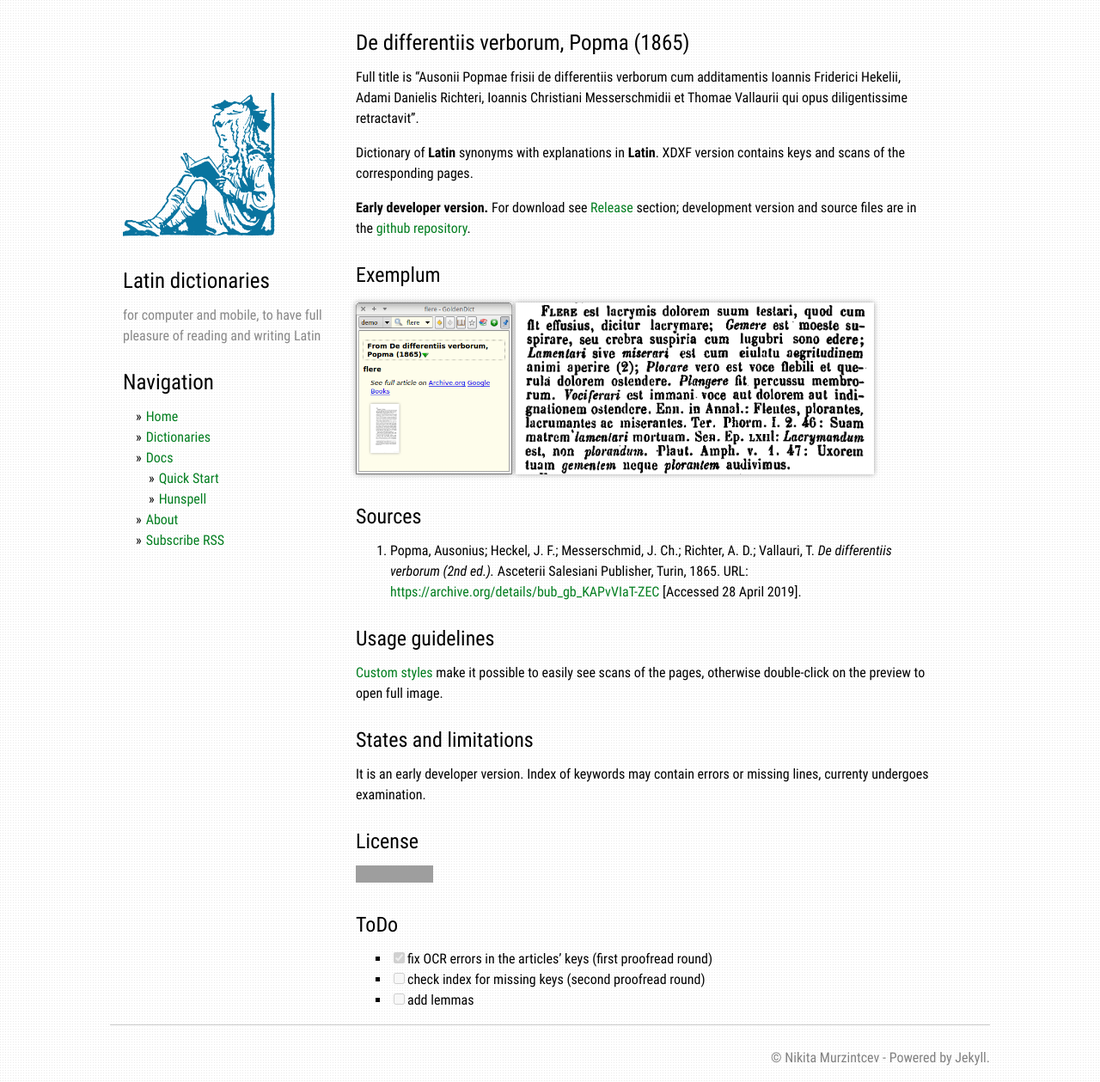
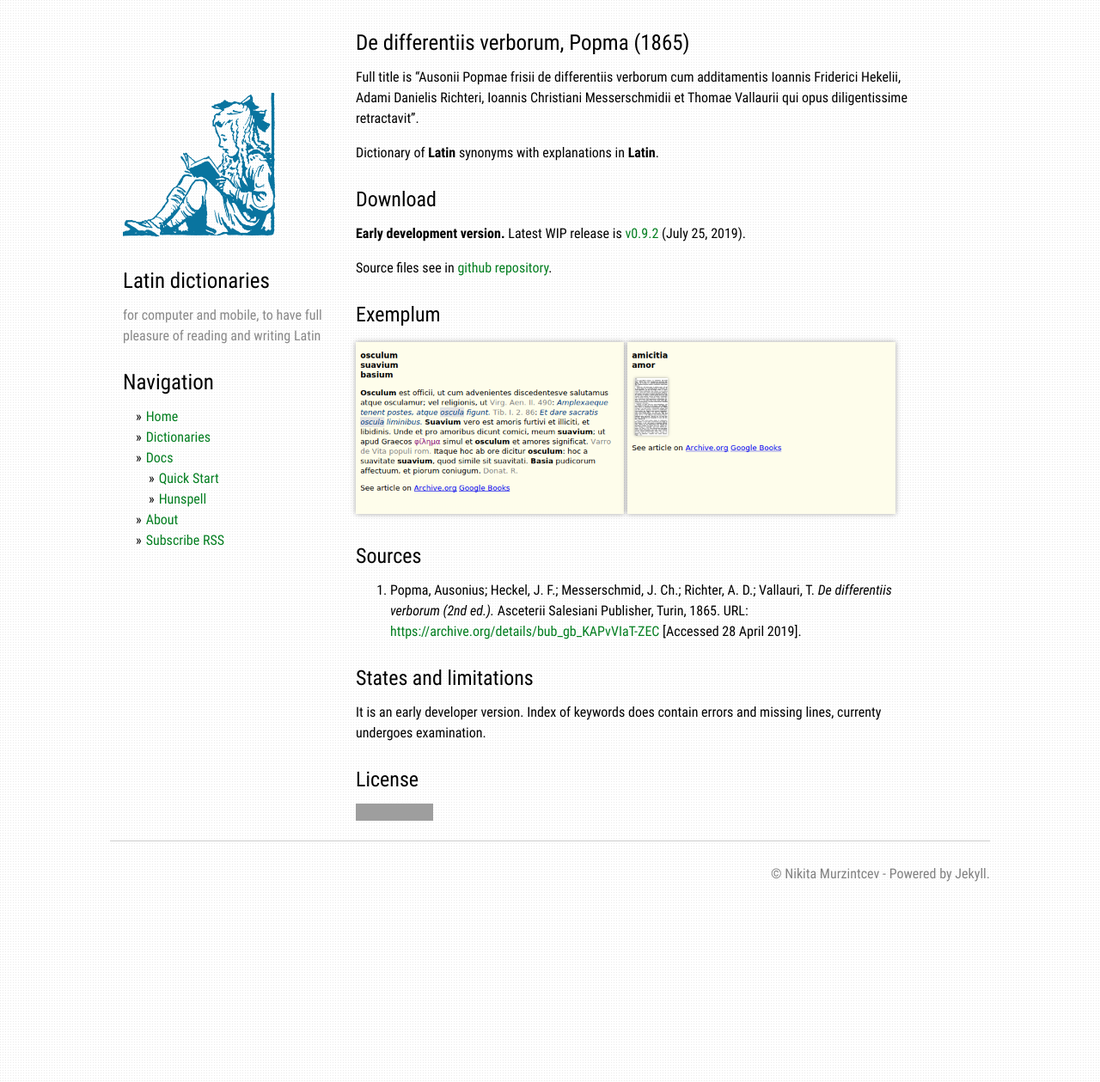
Before and after one commit to nikita-moor/dictionaries, a Jekyll site: the page built from _dictionaries/Popma1865.md, in a window 1280 px wide. Shown: the whole page at 86% size. Built offline with Jekyll 4.4.1, drawn with Linux system fonts in a browser that asks for light colours; grey boxes are pictures that could not be loaded.

Commit message:
Popma1865 v0.9.2

```diff
--- a/_dictionaries/Popma1865.md
+++ b/_dictionaries/Popma1865.md
@@ -11,15 +11,20 @@ categories: [synonyms, latin]
 
 Full title is "Ausonii Popmae frisii de differentiis verborum cum additamentis Ioannis Friderici Hekelii, Adami Danielis Richteri, Ioannis Christiani Messerschmidii et Thomae Vallaurii qui opus diligentissime retractavit".
 
-Dictionary of **Latin** synonyms with explanations in **Latin**. XDXF version contains keys and scans of the corresponding pages.
+Dictionary of **Latin** synonyms with explanations in **Latin**.
 
-**Early developer version.** For download see [Release][101] section; development version and source files are in the [github repository][1].
+
+## Download
+
+**Early development version.** Latest WIP release is [v0.9.2][2] (July 25, 2019).
+
+Source files see in [github repository][1].
 
 
 ## Exemplum
 
-{% include img-viewer.html img="img/Popma1865-1.png" id="1" %}
-{% include img-viewer.html img="img/Popma1865-2.png" id="2" %}
+{% include img-viewer.html img="img/Popma1865-3.png" id="1" %}
+{% include img-viewer.html img="img/Popma1865-4.png" id="2" %}
 
 
 ## Sources
@@ -27,14 +32,9 @@ Dictionary of **Latin** synonyms with explanations in **Latin**. XDXF version co
 1. Popma, Ausonius; Heckel, J. F.; Messerschmid, J. Ch.; Richter, A. D.; Vallauri, T. _De differentiis verborum (2nd ed.)._ Asceterii Salesiani Publisher, Turin, 1865. URL: <https://archive.org/details/bub_gb_KAPvVIaT-ZEC> \[Accessed 28 April 2019\].
 
 
-## Usage guidelines
-
-[Custom styles][103] make it possible to easily see scans of the pages, otherwise double-click on the preview to open full image.
-
-
 ## States and limitations
 
-It is an early developer version. Index of keywords may contain errors or missing lines, currenty undergoes examination.
+It is an early developer version. Index of keywords does contain errors and missing lines, currenty undergoes examination.
 
 
 ## License
@@ -45,12 +45,6 @@ It is an early developer version. Index of keywords may contain errors or missin
 </a>
 
 
-## ToDo
-
-* [x] fix OCR errors in the articles' keys (first proofread round)
-* [ ] check index for missing keys (second proofread round)
-* [ ] add lemmas
-
-
 [1]: https://github.com/nikita-moor/latin-dictionary/tree/master/{{ page.nickname }}
+[2]: https://github.com/nikita-moor/latin-dictionary/releases/tag/2019-07-25
 {% include dicitonary_ref.md %}
--- a/_includes/img-viewer.html
+++ b/_includes/img-viewer.html
@@ -5,13 +5,13 @@
 {% endif %}
 
 <div class="img-viewer">
-  <input type="checkbox" id="img-viewer-{{ id }}"/>
+  <input type="checkbox" id="img-viewer-{{ id }}" />
   <label for="img-viewer-{{ id }}">
     <div class="img-viewer-full">
       <div>
-        <img src="{{ include.img }}"/>
+        <img src="{{ include.img }}" alt="image" />
       </div>
     </div>
-    <img src="{{ include.img }}" height="200" alt="preview"/>
+    <img src="{{ include.img }}" height="200" alt="preview" alt="image" />
   </label>
 </div>
--- a/index.html
+++ b/index.html
@@ -3,7 +3,7 @@ layout: default
 title: Home
 ---
 
-{% include_relative /welcome.html %}
+{% include welcome.html %}
 
 <h1>News</h1>
 
@@ -30,7 +30,7 @@ title: Home
     {% if page == paginator.page %}
   <li class="active"><a>{{ page }}</a></li>
     {% elsif page == 1 %}
-  <li><a href="/">{{ page }}</a></li>
+  <li><a href="{{ site.baseurl }}/">{{ page }}</a></li>
     {% else %}
   <li><a href="{{ site.baseurl }}/page{{ page }}">{{ page }}</a></li>
     {% endif %}
```
Also changed, not shown: _dictionaries/Ramshorn1860.md (+1 -0 lines), _posts/2019-07-25-Popma1865.md (added, +23 -0 lines), _dictionaries/img/Popma1865-3.png (added), _dictionaries/img/Popma1865-4.png (added), _includes/welcome.html (renamed from welcome.html).
